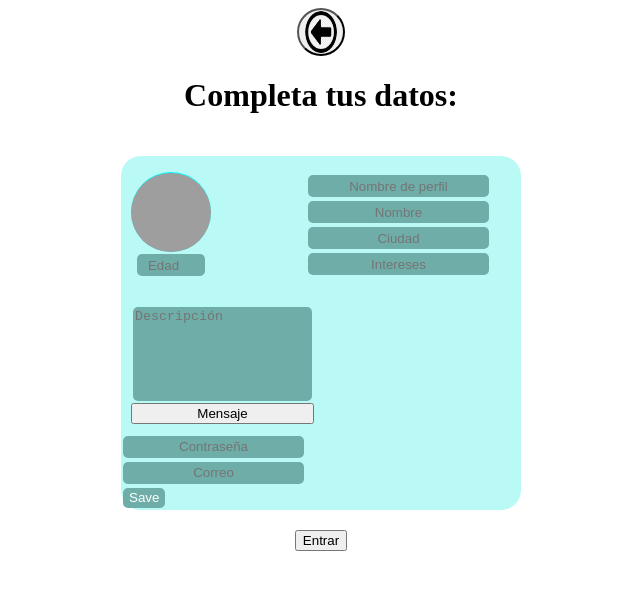
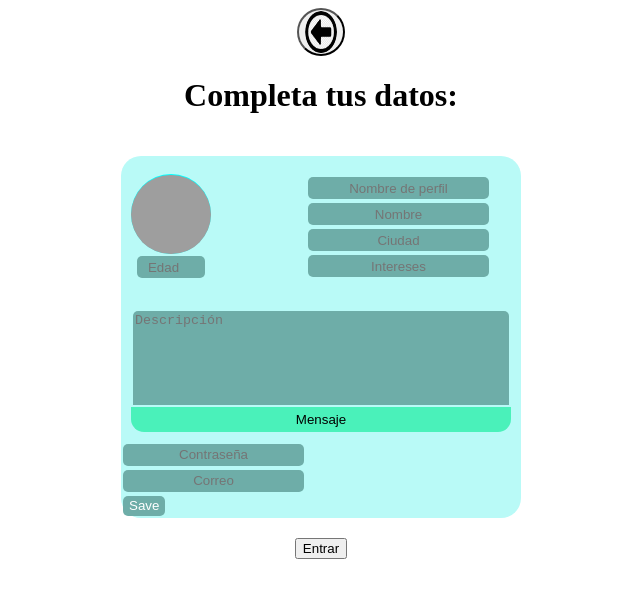
Before and after one commit to JoseLuCG/Proyecto_FinalCurso, a React (Create React App) app in the folder frontend/: page /sing-up in a window 1280 px wide. Shown: the top 598 px of the page, without its empty margins (319-959 px from the left). Built offline with nearby package versions, Linux system fonts and the light colour scheme; grey boxes are pictures that could not be loaded.

Commit message:
Changes: 	+ Correct the code. 	+ Add styles to message button. 	+ Create the color variable to backgroun color to message button.

```diff
--- a/frontend/src/components/ProfileCard/ProfileCard.jsx
+++ b/frontend/src/components/ProfileCard/ProfileCard.jsx
@@ -68,7 +68,7 @@ function ProfileCard ({user, editable}) {
             </div>
             <div className={styles.textareaDescription}>
             <textarea disabled={editable && "disabled"} value={user && user.description} onChange={descriptionChangeHandler} name="description" className={styles.description} cols="20" rows="6" placeholder="Descripción"></textarea>
-            <button>Mensaje</button>
+            <button className={styles.messageButton}>Mensaje</button>
             </div>
             <div hidden={editable && "hidden"}>
                 <input onChange={passwordChangeHandler} className={styles.inputData} type="password" placeholder="Contraseña" />
--- a/frontend/src/components/ProfileCard/ProfileCard.module.css
+++ b/frontend/src/components/ProfileCard/ProfileCard.module.css
@@ -2,6 +2,7 @@
 :root{
     --background-profileCard: rgb(185, 250, 247);
     --background-inputStyle: rgb(110, 173, 168);
+    --background-buttonMessage: rgb(74, 241, 186);
     --color-inputStyle: white;
 }
 /* ---------- Container CSS ---------- */
@@ -43,6 +44,16 @@
     grid-row-start: 1;
     grid-row-end: 2;
 }
+/* ---------- Inputs CSS ---------- */
+.inputData{
+    border-radius: 5px;
+    border: none;
+    height: 20px;
+    margin: 2px;
+    background-color: var(--background-inputStyle);
+    color: var(--color-inputStyle);
+    text-align: center;
+}
 /* ---------- Textarea and mesage Button ----------*/
 .textareaDescription {
     margin:10px;
@@ -53,27 +64,24 @@
     grid-row-end: 3;
     grid-column-start: 1;
     grid-column-end: 3;
+    width: 95%;
 }
-/* ---------- Inputs CSS ---------- */
-.inputData{
-    border-radius: 5px;
+.description {
+    resize: none;
+    border-radius: 5px 5px 0px 0px;
     border: none;
-    height: 20px;
     margin: 2px;
     background-color: var(--background-inputStyle);
     color: var(--color-inputStyle);
-    text-align: center;
+}
+.messageButton{
+    border-radius: 0px 0px 13px 13px;
+    border: none;
+    background-color: var(--background-buttonMessage);
+    height: 25px;
 }
 /*----- Age input CSS -----*/
 .age{
     width: 4rem;
 
 }
-.description {
-    resize: none;
-    border-radius: 5px;
-    border: none;
-    margin: 2px;
-    background-color: var(--background-inputStyle);
-    color: var(--color-inputStyle);
-}
```
